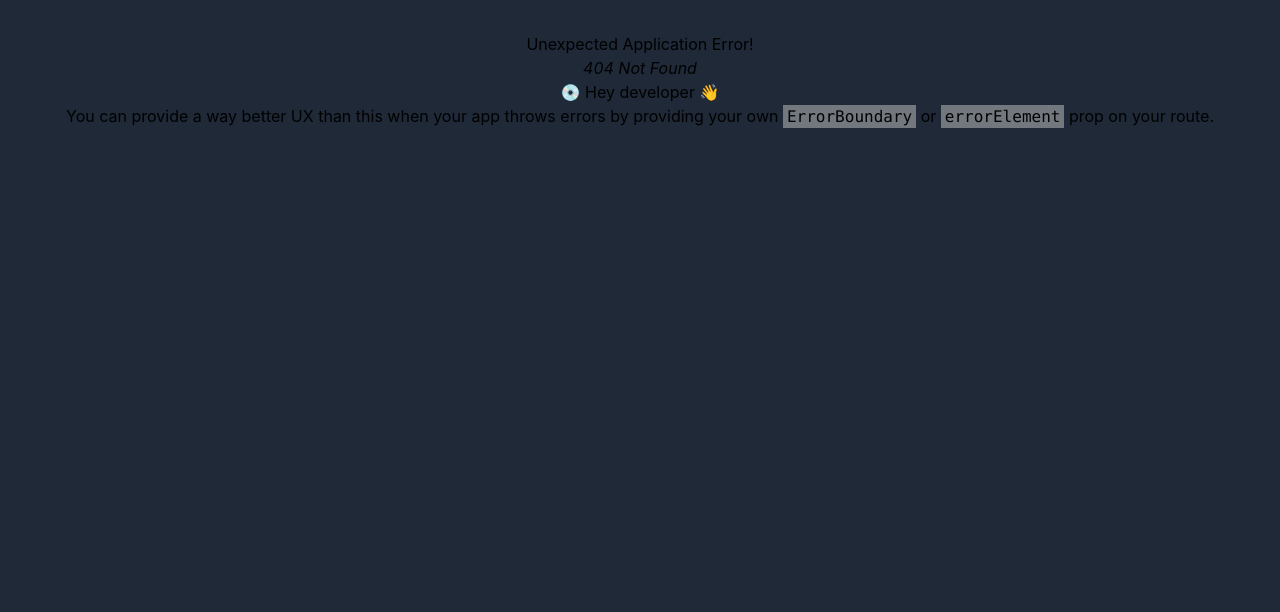
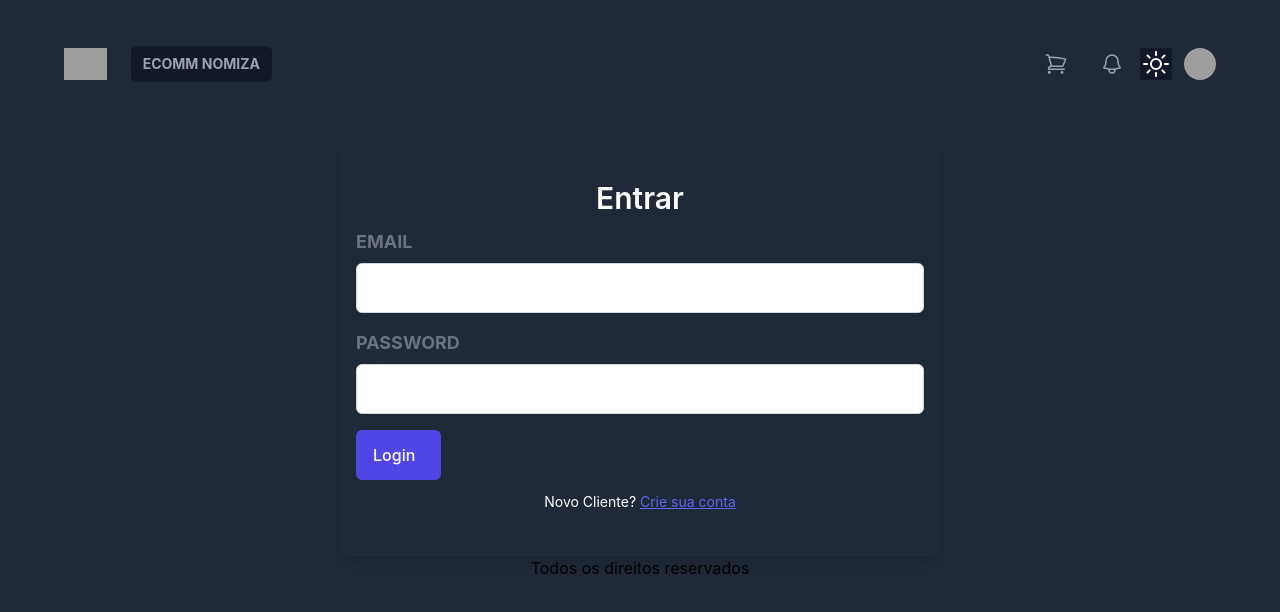
Before and after one commit to Suntzu1000/Ecomm_Nomiza, a React (Vite) app in the folder frontend/: page /entrar in a window 1280 px wide. Before the commit this address had no page. Shown: the top 612 px of the page. Built offline with nearby package versions, Linux system fonts and the light colour scheme; grey boxes are pictures that could not be loaded.

Commit message:
Estilizando Formulário

```diff
--- a/frontend/package.json
+++ b/frontend/package.json
@@ -23,6 +23,7 @@
     "react-toastify": "^9.1.3"
   },
   "devDependencies": {
+    "@tailwindcss/forms": "^0.5.4",
     "@types/node": "^20.2.1",
     "@types/react": "^18.0.28",
     "@types/react-dom": "^18.0.11",
--- a/frontend/src/Store.tsx
+++ b/frontend/src/Store.tsx
@@ -1,6 +1,6 @@
 import React, { useEffect } from "react";
 import { Cart, CartItem } from "./types/Crt";
-import { UserInfo } from "./types/userInfo";
+import { UserInfo } from "./types/UserInfo";
 
 type AppState = {
   mode: string;
@@ -9,6 +9,10 @@ type AppState = {
 };
 
 const initialState: AppState = {
+  userInfo: localStorage.getItem("userInfo")
+    ? JSON.parse(localStorage.getItem("userInfo")!)
+    : null,
+
   mode: localStorage.getItem("mode")
     ? localStorage.getItem("mode")!
     : window.matchMedia &&
@@ -34,7 +38,8 @@ const initialState: AppState = {
 type Action =
   | { type: "SWITCH_MODE" }
   | { type: "CART_ADD_ITEM"; payload: CartItem }
-  | { type: "CART_REMOVE_ITEM"; payload: CartItem };
+  | { type: "CART_REMOVE_ITEM"; payload: CartItem }
+  | { type: "USER_SIGNIN"; payload: UserInfo };
 
 function reducer(state: AppState, action: Action): AppState {
   switch (action.type) {
@@ -59,6 +64,9 @@ function reducer(state: AppState, action: Action): AppState {
       localStorage.setItem("cartItems", JSON.stringify(cartItems));
       return { ...state, cart: { ...state.cart, cartItems } };
     }
+
+    case "USER_SIGNIN":
+    return {...state, userInfo: action.payload}
     default:
       return state;
   }
--- /dev/null
+++ b/frontend/src/components/Form.tsx
@@ -0,0 +1,52 @@
+import { FC, FormEvent } from "react";
+import classNames from "classnames";
+import { FormControlProps, FormGroupProps, FormLabelProps, FormProps } from "../types/Form";
+
+
+
+const Form: FormComponent = ({ className, onSubmit, children }) => {
+  const formClass = classNames("form bg-gray-800 ", className);
+
+  const handleSubmit = (event: FormEvent<HTMLFormElement>) => {
+    event.preventDefault();
+    onSubmit(event);
+  };
+
+  return (
+    <form className={formClass} onSubmit={handleSubmit}>
+      {children}
+    </form>
+  );
+};
+
+Form.Control = function FormControl({ className, ...props }: FormControlProps) {
+  const inputClass = classNames("form-input block w-full px-4 py-3 rounded-md border-gray-300 shadow-sm focus:border-indigo-300 focus:ring focus:ring-indigo-200 focus:ring-opacity-50", className);
+  return (
+    <input {...props} className={`${inputClass} `} />
+  );
+};
+
+
+Form.Group = function FormGroup({ className, children }: FormGroupProps) {
+  const groupClass = classNames("form-group flex flex-col mb-4", className);
+  return <div className={`${groupClass} rounded-md`}>{children}</div>;
+};
+
+
+Form.Label = function FormLabel({ className, htmlFor, children }: FormLabelProps) {
+  const labelClass = classNames("form-label text-left mb-2 uppercase font-bold text-lg text-gray-500", className);
+  return (
+    <label className={labelClass} htmlFor={htmlFor}>
+      {children}
+    </label>
+  );
+};
+
+
+type FormComponent = FC<FormProps> & {
+  Control: FC<FormControlProps>;
+  Group: FC<FormGroupProps>;
+  Label: FC<FormLabelProps>;
+};
+
+export default Form;
--- a/frontend/src/hooks/userHook.ts
+++ b/frontend/src/hooks/userHook.ts
@@ -1,6 +1,6 @@
 import { useMutation } from "@tanstack/react-query"
 import apiClient from "../apiClient"
-import { UserInfo } from "../types/userInfo"
+import { UserInfo } from "../types/UserInfo"
 
 export const useSigninMutation = () =>
 useMutation({
--- a/frontend/src/main.tsx
+++ b/frontend/src/main.tsx
@@ -15,6 +15,7 @@ import { QueryClientProvider, QueryClient } from "@tanstack/react-query";
 import { ReactQueryDevtools } from "@tanstack/react-query-devtools";
 import { StoreProvider } from "./Store.tsx";
 import CartPage from "./pages/CartPage.tsx";
+import SigninPage from "./pages/SigninPage.tsx";
 
 const router = createBrowserRouter(
   createRoutesFromElements(
@@ -22,6 +23,7 @@ const router = createBrowserRouter(
       <Route index={true} element={<HomePage />} />
       <Route path="product/:slug" element={<ProductPage />} />
       <Route path="cart" element={<CartPage />} />
+      <Route path="entrar" element={<SigninPage />} />
       {/* <Route path="dashboard" element={<Dashboard />} />
       {/* ... etc. */}
     </Route>
--- a/frontend/src/pages/CartPage.tsx
+++ b/frontend/src/pages/CartPage.tsx
@@ -36,7 +36,7 @@ export default function CartPage() {
   };
 
   const checkoutHandler = () => {
-    navigate("/singin?redirect=/shipping");
+    navigate("/entrar?redirect=/shipping");
   };
 
   const removeItemHandler = (item: CartItem) => {
--- a/frontend/src/pages/SigninPage.tsx
+++ b/frontend/src/pages/SigninPage.tsx
@@ -1,6 +1,15 @@
-import { useContext, useState } from "react";
-import { useLocation, useNavigate } from "react-router-dom";
+import { useContext, useEffect, useState } from "react";
+import { Link, useLocation, useNavigate } from "react-router-dom";
 import { Store } from "../Store";
+import { useSigninMutation } from "../hooks/userHook";
+import { ApiError } from "../types/ApiError";
+import { toast } from "react-toastify";
+import { getError } from "../utils";
+import Container from "../components/Container";
+import { Helmet } from "react-helmet-async";
+import Form from "../components/Form";
+import Button from "../components/Button";
+import LoadingBox from "../components/LoadingBox";
 
 export default function SigninPage() {
   const navigate = useNavigate();
@@ -11,4 +20,65 @@ export default function SigninPage() {
   const [password, setPassword] = useState("");
   const { state, dispatch } = useContext(Store);
   const { userInfo } = state;
+  const { mutateAsync: signin, isLoading } = useSigninMutation();
+
+  const submitHandler = async (e: React.SyntheticEvent) => {
+    e.preventDefault();
+    try {
+      const data = await signin({
+        email,
+        password,
+      });
+      dispatch({ type: "USER_SIGNIN", payload: data });
+      localStorage.setItem("userInfo", JSON.stringify(data));
+      navigate(redirect);
+    } catch (err) {
+      toast.error(getError(err as ApiError));
+    }
+  };
+
+  useEffect(() => {
+    if (userInfo) {
+      navigate(redirect);
+    }
+  }, [navigate, redirect, userInfo]);
+
+  return (
+    <Container className="small-container bg-gray-800 rounded-md shadow-lg p-8 mx-auto">
+      <Helmet>
+        <title>Acessar</title>
+      </Helmet>
+      <h1 className="my-3 text-white text-3xl font-semibold">Entrar</h1>
+      <Form onSubmit={submitHandler}>
+        <Form.Group className="mb-3">
+          <Form.Label htmlFor="email">Email</Form.Label>
+          <Form.Control
+            type="email"
+            required
+            onChange={(e) => setEmail(e.target.value)}
+          />
+        </Form.Group>
+
+        <Form.Group className="mb-3">
+          <Form.Label htmlFor="password">Password</Form.Label>
+          <Form.Control
+            type="password"
+            required
+            onChange={(e) => setPassword(e.target.value)}
+          />
+        </Form.Group>
+
+        <div className="mb-3 text-left">
+             <Button className="w-[15%] py-3 bg-indigo-600 text-white rounded-md hover:bg-indigo-500 focus:outline-none" disabled={isLoading} type="submit">
+               Login
+             </Button>
+             {isLoading && <LoadingBox />}
+           </div>
+           <div className="mb-3 text-sm text-white">
+             Novo Cliente?{' '}
+             <Link className="text-indigo-500 underline" to={`/signup?redirect=${redirect}`}>Crie sua conta</Link>
+           </div>
+      </Form>
+    </Container>
+  );
 }
--- /dev/null
+++ b/frontend/src/types/Form.ts
@@ -0,0 +1,22 @@
+import { FormEvent, InputHTMLAttributes, ReactNode } from "react";
+
+ export interface FormProps {
+    children: ReactNode;
+    className?: string;
+    onSubmit: (event: FormEvent<HTMLFormElement>) => void;
+  }
+
+ export interface FormControlProps extends InputHTMLAttributes<HTMLInputElement> {
+    className?: string;
+  }
+
+export  interface FormGroupProps {
+    children: ReactNode;
+    className?: string;
+  }
+
+ export interface FormLabelProps {
+    children: ReactNode;
+    className?: string;
+    htmlFor?: string;
+  }
--- a/frontend/tailwind.config.js
+++ b/frontend/tailwind.config.js
@@ -23,5 +23,5 @@ export default {
       },
     },
   },
-  plugins: [],
+  plugins: [require("@tailwindcss/forms")],
 };
```
Also changed, not shown: 1 other file (tests, documents, lock files or other folders).
